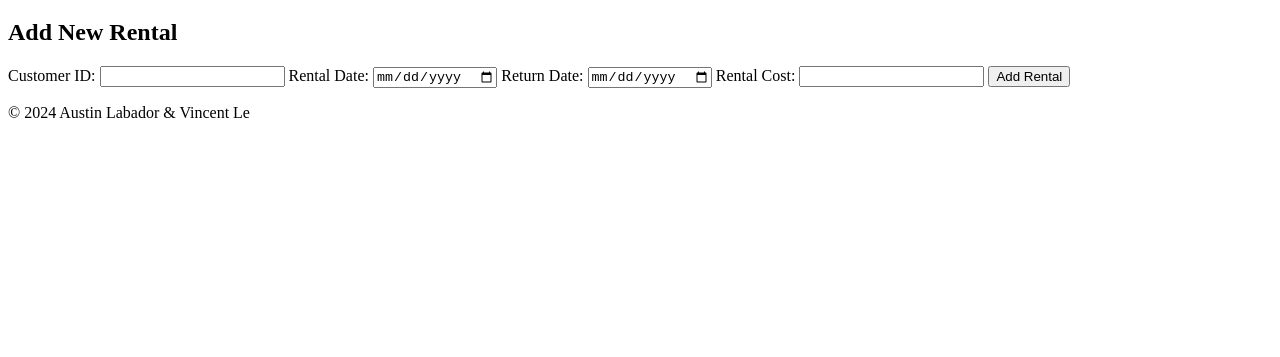
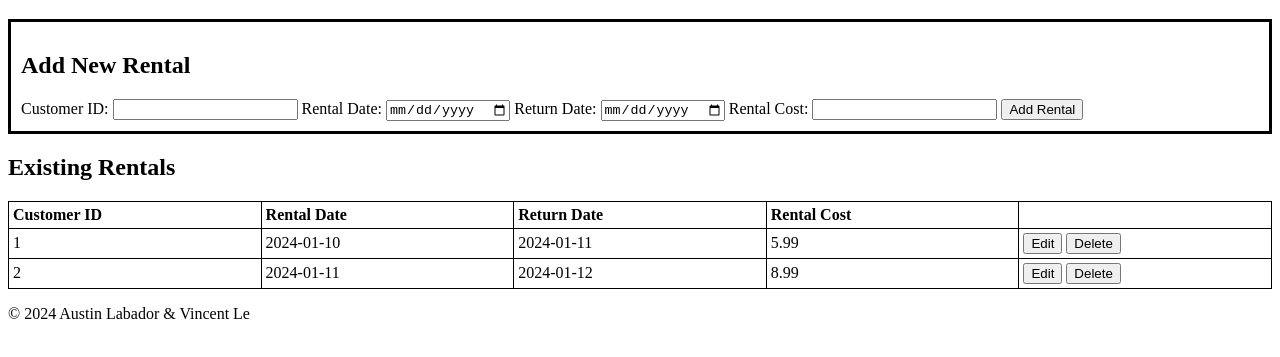
Before and after one commit to alabador/boardbuster, a plain HTML site: page rentals.html in a window 1280 px wide. Shown: the part 87-444 px from the top of the page. Drawn offline with Linux system fonts and the light colour scheme.

Commit message:
Update the rest of the pages with matching format

```diff
--- a/rentals.html
+++ b/rentals.html
@@ -3,6 +3,7 @@
 <head>
     <meta charset="UTF-8">
     <title>BoardBuster - Manage Rentals</title>
+    <link rel="stylesheet" href="style.css">
 </head>
 <body>
     <header>
@@ -17,17 +18,76 @@
 
     <h1>Manage Rentals</h1>
 
-    <h2>Add New Rental</h2>
-    <form method="POST" action="/addRental">
+    <form id="add">
+        <h2>Add New Rental</h2>
         <label>Customer ID:</label> <input type="number" name="customerID" required>
         <label>Rental Date:</label> <input type="date" name="rentalDate" required>
         <label>Return Date:</label> <input type="date" name="returnDate">
         <label>Rental Cost:</label> <input type="number" step="0.01" name="rentalCost" required>
         <button type="submit">Add Rental</button>
     </form>
+    <form id="edit">
+        <h2>Edit Rental</h2>
+        <label>Customer ID:</label> <input type="number" name="customerID" required>
+        <label>Rental Date:</label> <input type="date" name="rentalDate" required>
+        <label>Return Date:</label> <input type="date" name="returnDate">
+        <label>Rental Cost:</label> <input type="number" step="0.01" name="rentalCost" required>
+        <button type="button" id="confirmEdit" onclick="closeForm()">Save</button>
+        <button type="button" id="cancel" onclick="closeForm()">Cancel</button>
+    </form>
 
+    <h2>Existing Rentals</h2>
+    <table>
+        <tr>
+            <th>Customer ID</th>
+            <th>Rental Date</th>
+            <th>Return Date</th>
+            <th>Rental Cost</th>
+            <th></th>
+        </tr>
+        <tr>
+            <td>1</td>
+            <td>2024-01-10</td>
+            <td>2024-01-11</td>
+            <td>5.99</td>
+            <td>
+                <button onclick="showEditForm()">Edit</button>
+                <button>Delete</button>
+            </td>
+        </tr>
+        <tr>
+            <td>2</td>
+            <td>2024-01-11</td>
+            <td>2024-01-12</td>
+            <td>8.99</td>
+            <td>
+                <button onclick="showEditForm()">Edit</button>
+                <button>Delete</button>
+            </td>
+        </tr>
+    </table>
     <footer>
         <p>© 2024 Austin Labador & Vincent Le</p>
     </footer>
 </body>
+    <!--
+    Citation for the following function:
+    Date: 11/7/2024
+    Adapted from CS 340 Exploration - Web Application Technology
+    Used the concept of hiding and showing forms, as well as the source code as a basis.
+    Adapted this to fit the needs of this form.
+    Source URL: https://canvas.oregonstate.edu/courses/1976520/pages/exploration-web-application-technology?module_item_id=24719064
+    -->
+    <script language="JavaScript">
+        function showEditForm() {
+            document.getElementById('add').style.display = 'none';
+            document.getElementById('edit').style.display = 'block';
+
+        }
+
+        function closeForm() {
+            document.getElementById('edit').style.display = 'none';
+            document.getElementById('add').style.display = 'block';
+        }
+    </script>
 </html>
```
Also changed, not shown: orders.html (+59 -2 lines).
